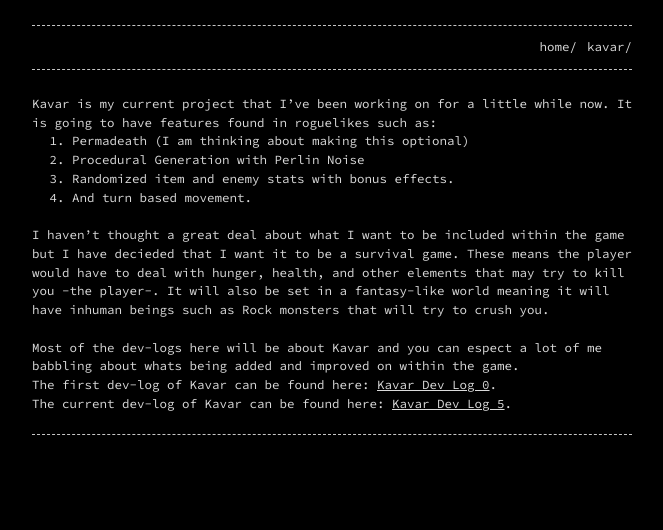
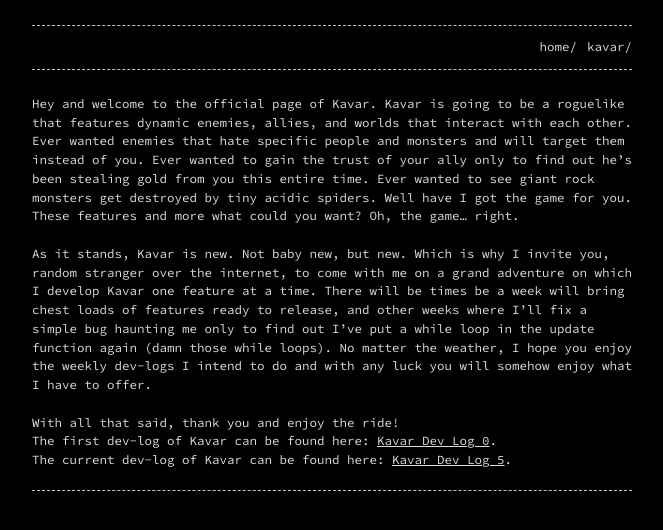
Before and after one commit to KyleS01/KyleS01.github.io, a Jekyll site: the page built from kavar.md, in a window 1280 px wide. Shown: the top 530 px of the page, without its empty margins (308-971 px from the left). Built offline with Jekyll 4.4.1, drawn with Linux system fonts in a browser that asks for light colours.

Commit message:
Update kavar.md

```diff
--- a/kavar.md
+++ b/kavar.md
@@ -4,19 +4,18 @@ layout: page
 permalink: kavar/
 ---
 
-Kavar is my current project that I've been working on for a little while now. It is going to have features found in roguelikes such as:
-1. Permadeath (I am thinking about making this optional)
-2. Procedural Generation with Perlin Noise
-3. Randomized item and enemy stats with bonus effects.
-4. And turn based movement.
+Hey and welcome to the official page of Kavar. Kavar is going to be a roguelike that features dynamic enemies, allies, and worlds that interact with each other. Ever wanted enemies that hate specific people and monsters and will target them instead of you. Ever wanted to gain the trust of your ally only to find out he’s been stealing gold from you this entire time. Ever wanted to see giant rock monsters get destroyed by tiny acidic spiders. Well have I got the game for you.
+These features and more what could you want? Oh, the game… right.
 
 &nbsp;
 
-I haven't thought a great deal about what I want to be included within the game but I have decieded that I want it to be a survival game. These means the player would have to deal with hunger, health, and other elements that may try to kill you -the player-. It will also be set in a fantasy-like world meaning it will have inhuman beings such as Rock monsters that will try to crush you.
+As it stands, Kavar is new. Not baby new, but new. Which is why I invite you, random stranger over the internet, to come with me on a grand adventure on which I develop Kavar one feature at a time. There will be times be a week will bring chest loads of features ready to release, and other weeks where I’ll fix a simple bug haunting me only to find out I’ve put a while loop in the update function again (damn those while loops). No matter the weather, I hope you enjoy the weekly dev-logs I intend to do and with any luck you will somehow enjoy what I have to offer.
 
 &nbsp;
 
-Most of the dev-logs here will be about Kavar and you can espect a lot of me babbling about whats being added and improved on within the game.
+With all that said, thank you and enjoy the ride!
+
+
 
 The first dev-log of Kavar can be found here: [Kavar Dev Log 0](https://kyles01.github.io/introduction/2020/06/10/Kavar-Log-0.html).
 
```
